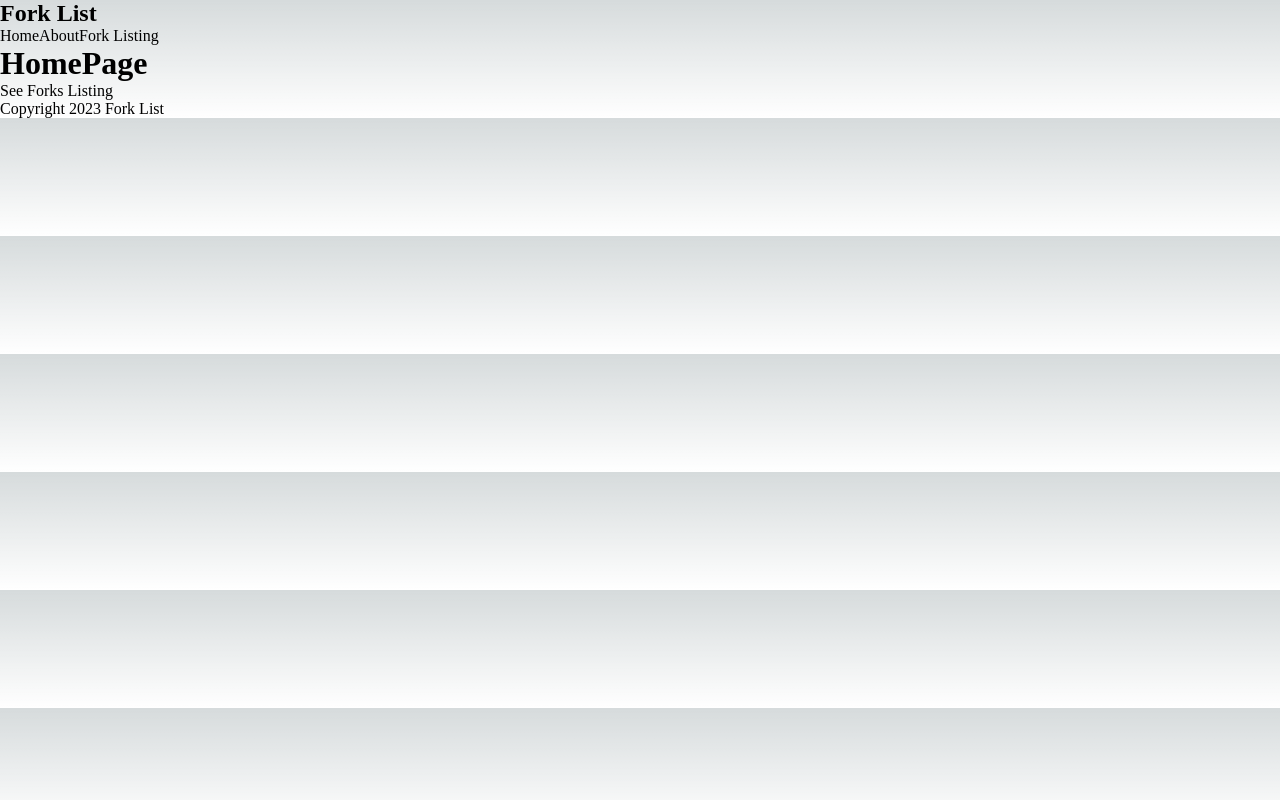
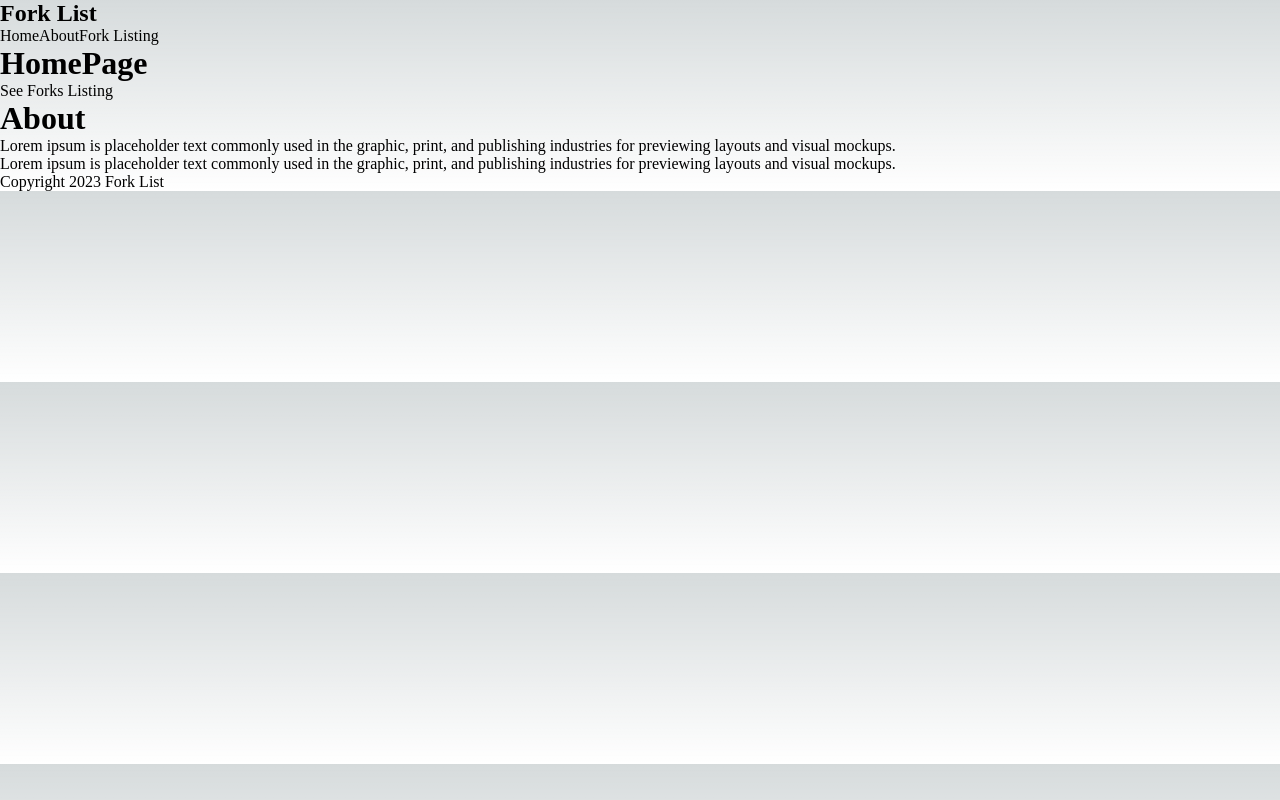
Before and after one commit to sameetghouri/Next-ListApp, a Next.js app: page / in a window 1280 px wide. Built offline with nearby package versions, Linux system fonts and the light colour scheme.

Commit message:
modified

```diff
--- a/app/page.js
+++ b/app/page.js
@@ -13,6 +13,10 @@ export default function Home() {
       <Nav/>
      <h1>HomePage</h1>
      <Link href='/forks'>See Forks Listing</Link>
+     <h1>About</h1>
+        <p>Lorem ipsum is placeholder text commonly used in the graphic, print, and publishing industries for previewing layouts and visual mockups.</p>
+        <p>Lorem ipsum is placeholder text commonly used in the graphic, print, and publishing industries for previewing layouts and visual mockups.</p>
+
      <Footer/>
     </main>
   )
```
